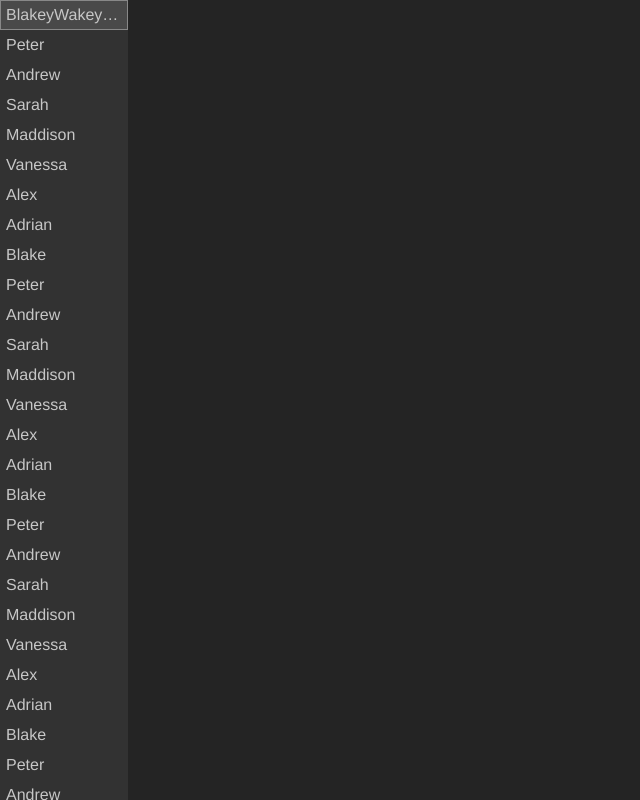
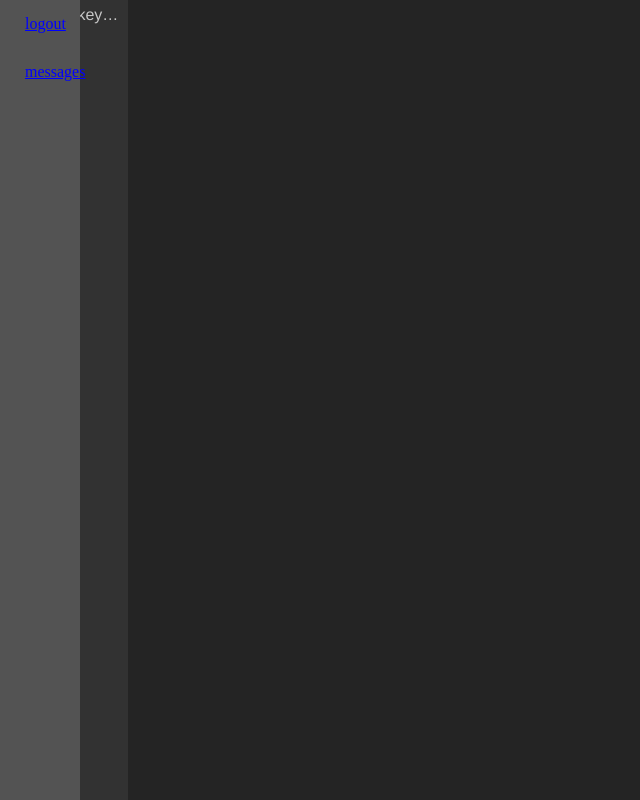
Before and after one commit to Krizzix1/ChatWebsite, a Flask app: page /messages/ in a window 1280 px wide. Shown: the whole page, without its empty margins (0-640 px from the left). Run offline with Flask 3, Linux system fonts and the light colour scheme; the visitor is signed in with stand-in values (Sample User, id 1).

Commit message:
made navbar

```diff
--- a/Messages/messages.py
+++ b/Messages/messages.py
@@ -1,7 +1,10 @@
-from flask import Blueprint, render_template
+from flask import Blueprint, render_template, session, flash, url_for, redirect
 
 messageBP = Blueprint("messageBP",__name__,static_folder="static",template_folder="templates")
 
 @messageBP.route("/")
 def inbox():
+    if "username" not in session:
+        flash("Must be logged in")
+        return redirect(url_for("loginBP.login"))
     return render_template("messages.html")
--- a/Messages/templates/messages.html
+++ b/Messages/templates/messages.html
@@ -1,4 +1,7 @@
 <html lang="en"></html>
+{% extends "base.html" %}
+
+{%block content%}
     <head>
         <meta charset="UTF-8">
         <meta name="viewport" content="width=device-width, initial-scale=1.0">
@@ -48,4 +51,5 @@
             <div class="user">Adrian</div>
         </div>
     </body>
+{%endblock%}
 </html>
--- /dev/null
+++ b/static/base.css
@@ -0,0 +1,19 @@
+.navbar{
+    position:fixed;
+    width:80px;
+    height:100vh;
+    display:flex;
+    flex-direction: column;
+    background-color: rgb(83, 83, 83);
+    padding:0px;
+    top:0px;
+    left:0px;
+}
+
+.navbar a {
+
+    padding:15px 25px;
+    color:blue;
+    display:block;
+
+}
--- /dev/null
+++ b/templates/base.html
@@ -0,0 +1,10 @@
+<!DOCTYPE html>
+<head>
+    <link rel="stylesheet" type="text/css" href="../static/base.css">
+</head>
+{%block content%}
+{%endblock%}
+<div class="navbar">
+        <a href="{{ url_for('logout') }}">logout</a>
+        <a href="{{ url_for('messageBP.inbox')}}">messages</a>
+</div>
```
Also changed, not shown: templates/main.html (+8 -5 lines).
